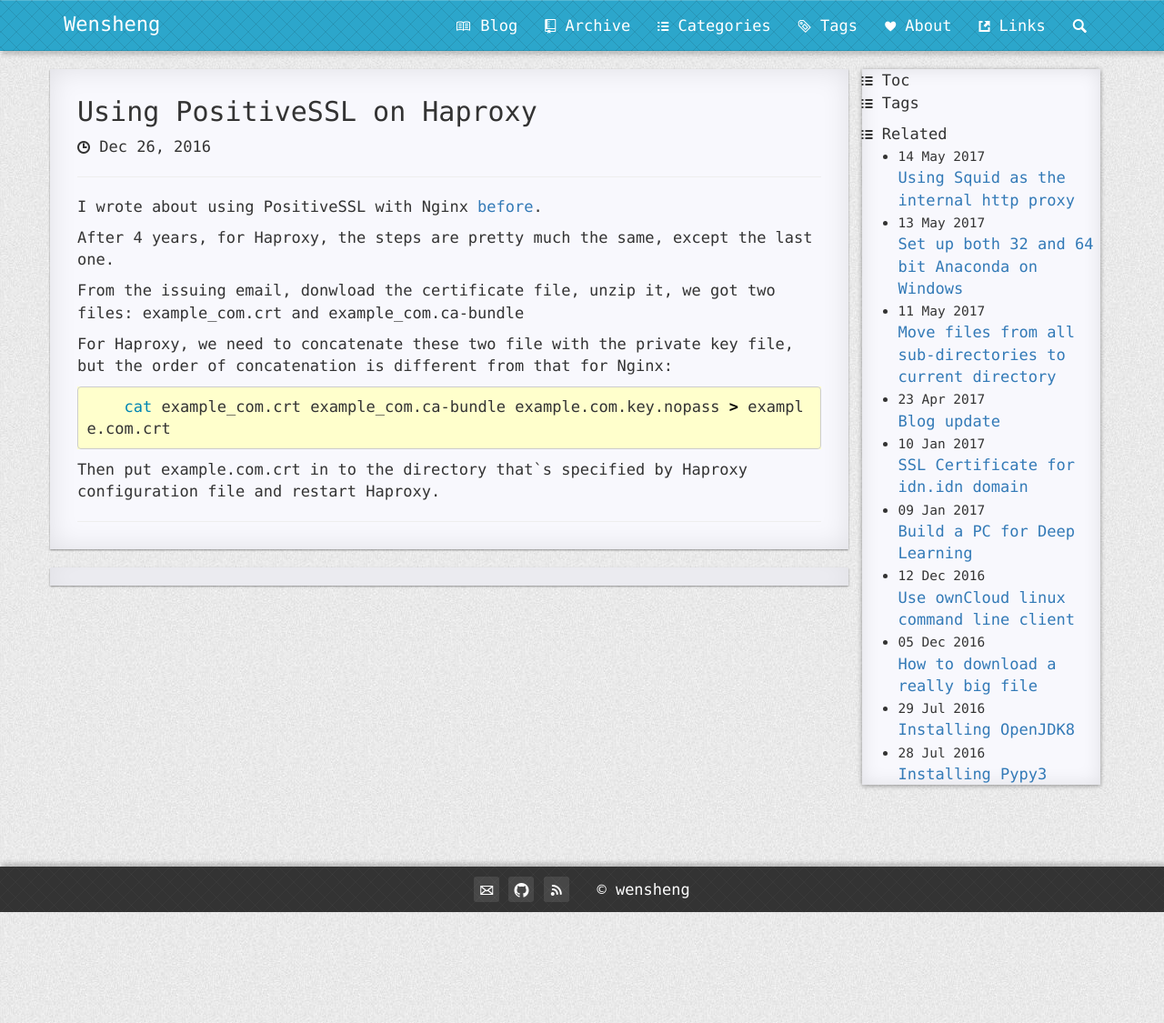
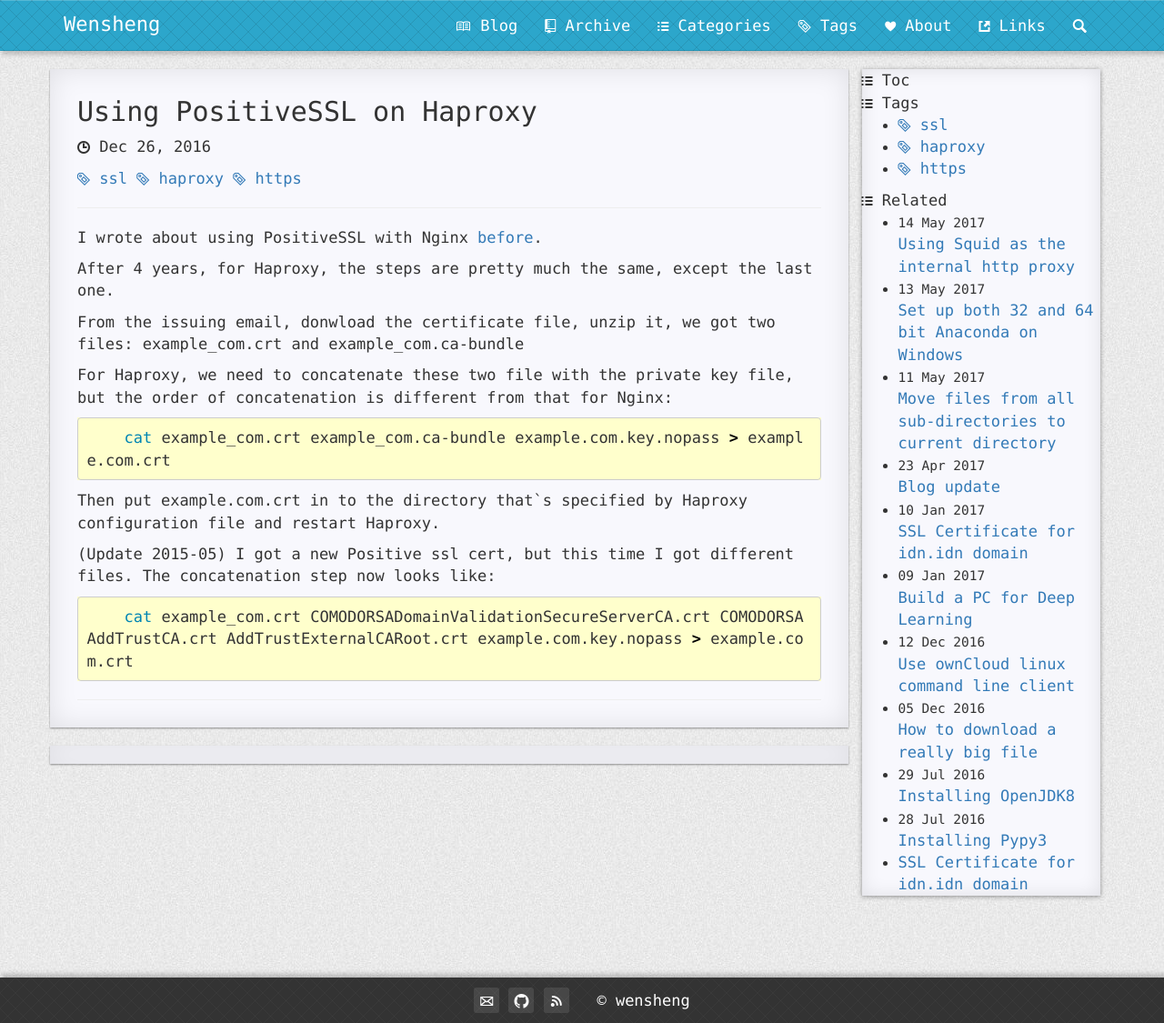
Before and after one commit to wensheng/wensheng.github.io, a Jekyll site: the page built from _posts/2016-12-26-positivessl-haproxy.md, in a window 1280 px wide. Shown: the whole page at 91% size. Built offline with Jekyll 4.4.1, drawn with Linux system fonts in a browser that asks for light colours.

Commit message:
new positivessl

````diff
--- a/_posts/2016-12-26-positivessl-haproxy.md
+++ b/_posts/2016-12-26-positivessl-haproxy.md
@@ -1,6 +1,7 @@
 ---
 layout: post
 title: Using PositiveSSL on Haproxy
+tags: ssl haproxy https
 ---
 
 I wrote about using PositiveSSL with Nginx [before](http://blog.wensheng.org/2012/03/using-namecheap-ssl-with-nginx.html).
@@ -17,3 +18,9 @@ For Haproxy, we need to concatenate these two file with the private key file, bu
 ```
 
 Then put example.com.crt in to the directory that`s specified by Haproxy configuration file and restart Haproxy.
+
+(Update 2015-05) I got a new Positive ssl cert, but this time I got different files. The concatenation step now looks like:
+
+```bash
+    cat example_com.crt COMODORSADomainValidationSecureServerCA.crt COMODORSAAddTrustCA.crt AddTrustExternalCARoot.crt example.com.key.nopass > example.com.crt
+```
````
